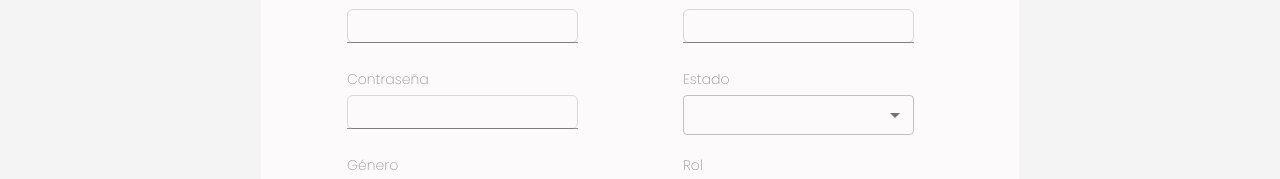
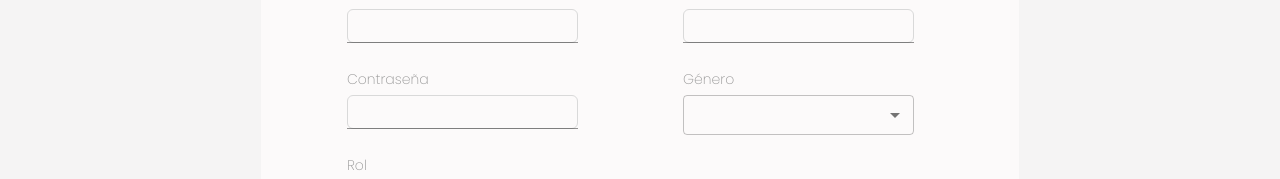
Before and after one commit to daniitoro29/sofi_adopciones_frontend, a React (Create React App) app: page /register in a window 1280 px wide. Shown: the part 433-612 px from the top of the page. Built offline with nearby package versions, Linux system fonts and the light colour scheme.

Commit message:
Updated form component

```diff
--- a/src/views/Form/Form.jsx
+++ b/src/views/Form/Form.jsx
@@ -20,7 +20,7 @@ const Form = () => {
   correo: "",
   contraseña: "",
   genero: "",
-  estado: "",
+  estado: "Activo",
   rol: "1",
  });
 
@@ -155,13 +155,13 @@ const Form = () => {
        onChange={changeHandler}
       />
      </Grid>
-     <Grid item xs={6} md={6}>
+{/*      <Grid item xs={6} md={6}>
       <label>Estado</label>
       <Select name="estado" value={form.estado} onChange={changeHandler}>
        <MenuItem value="Activo">Activo</MenuItem>
        <MenuItem value="Inactivo">Inactivo</MenuItem>
       </Select>
-     </Grid>
+     </Grid> */}
      <Grid item xs={6} md={6}>
       <label>Género</label>
       <Select name="genero" value={form.genero} onChange={changeHandler}>
```
